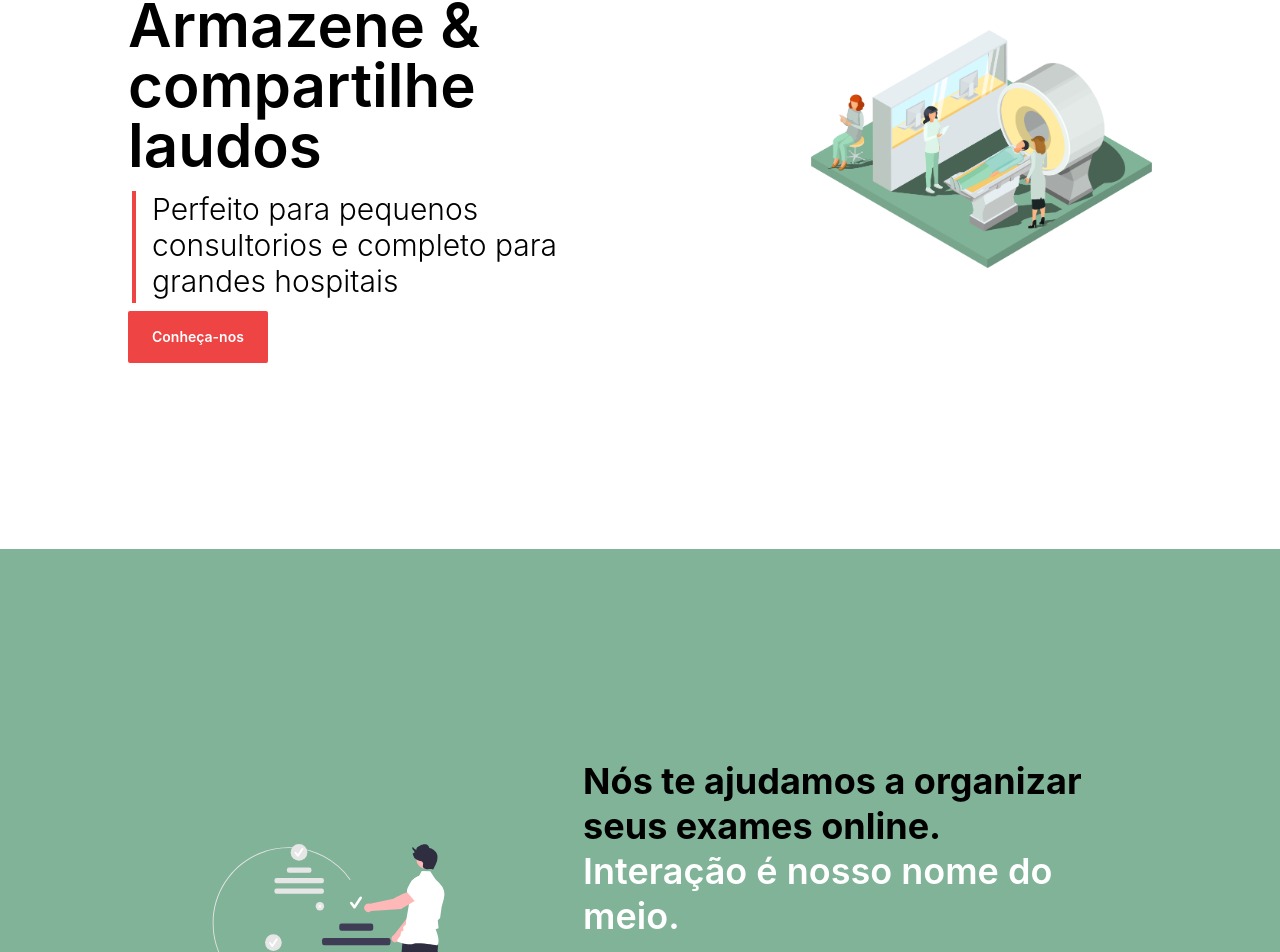
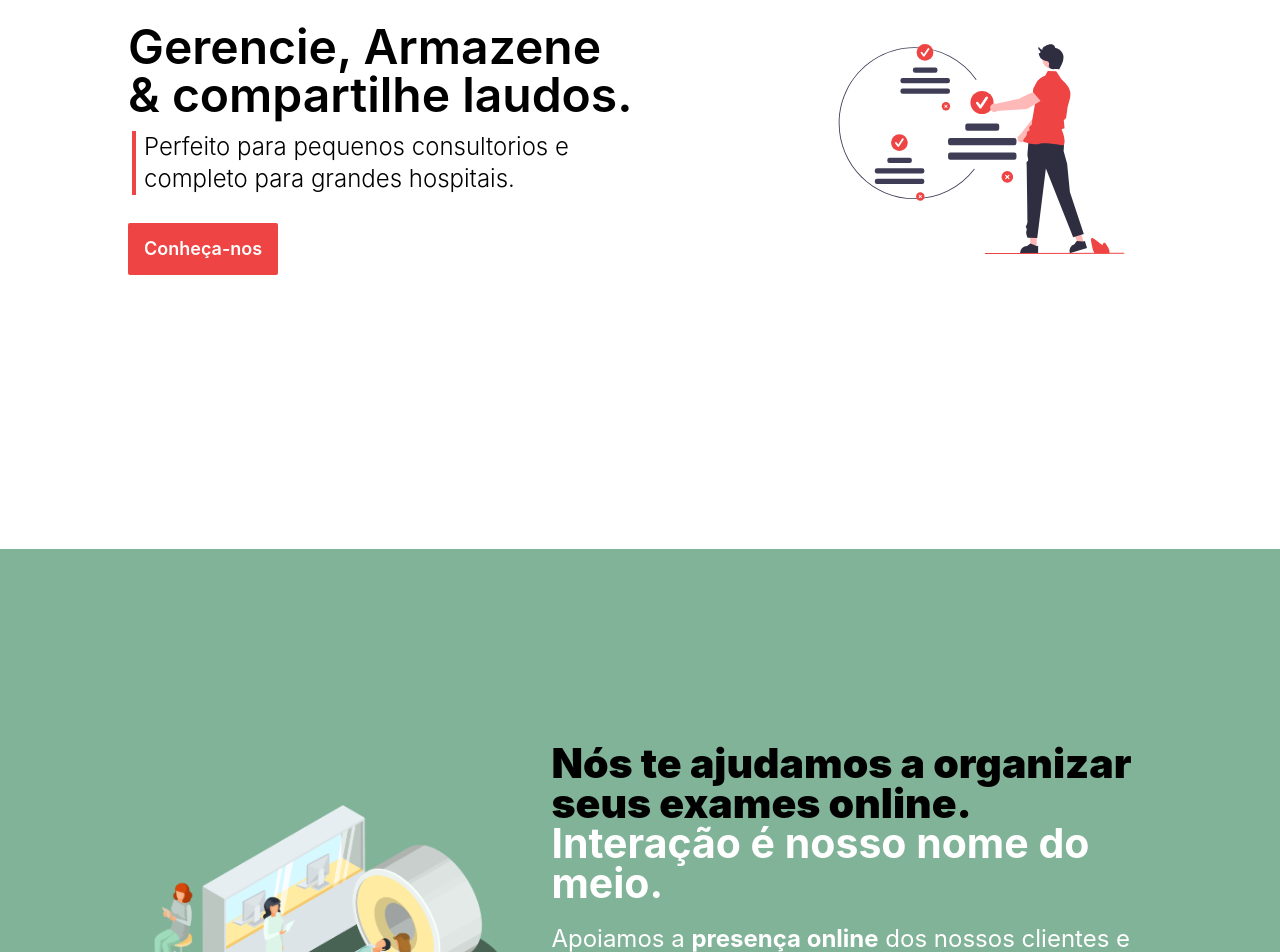
Before and after one commit to Davibarreto11/rotgen, a Next.js app: page / in a window 1280 px wide. Shown: the part 419-1371 px from the top of the page. Built offline with nearby package versions, Linux system fonts and the light colour scheme.

Commit message:
navbar, responsabilities e about components

```diff
--- a/src/components/About/index.tsx
+++ b/src/components/About/index.tsx
@@ -1,12 +1,12 @@
 import Image from "next/image";
-import ImageAbout from "../../assets/ImageAbout.svg";
+import ImageAbout from "../../assets/ImageUpdate.svg";
 
 import Button from "../Button";
 
 const About: React.FC = () => {
   return (
     <div className="w-full flex flex-col justify-evenly items-center md:justify-between md:flex-row">
-      <div className="md:order-last ml-2 w-full sm:w-1/2 lg:w-1/3 lg:ml-0">
+      <div className="md:order-last w-full sm:w-[83.4%] md:w-[33.3%]">
         <Image
           className="object-center w-full"
           src={ImageAbout}
@@ -14,31 +14,29 @@ const About: React.FC = () => {
         />
       </div>
 
-      <div className="sm:w-1/2 flex flex-col space-y-6 sm:space-y-1 xl:space-y-2 3xl:space-y-3 4xl:space-y-5 5xl:space-y-8">
+      <div className="sm:w-5/6 md:w-1/2 flex flex-col space-y-4 sm:space-y-3 md:space-y-2 xl:space-y-3">
         <h1
           className="
-            text-4xl
+            text-2xl
+            sm:text-4xl
             md:text-3xl
-            mb-2
             font-semibold
             lg:text-4xl
-            xl:text-6xl
-            2xl:text-7xl
-            3xl:text-7xl
-            4xl:text-8xl
-            5xl:text-9xl"
+            xl:text-5xl
+            2xl:text-6xl
+            3xl:text-7xl"
         >
-          Gerencie, Armazene & compartilhe laudos
+          Gerencie, Armazene & compartilhe laudos.
         </h1>
-        <div className="sticky before:content-[''] before:absolute before:h-full before:w-1 5xl:before:w-2 before:bg-red-500 before:left-1">
-          <p className="font-light mx-6 mb-1 text-lg md:text-lg lg:text-xl xl:text-3xl 2xl:text-4xl 3xl:text-4xl 4xl:text-5xl 5xl:text-6xl">
+        <div className="sticky before:content-[''] before:absolute before:h-full before:w-1 before:bg-red-500 before:left-1">
+          <p className="font-light mx-3 xl:mx-4 text-base sm:text-xl md:text-lg lg:text-xl xl:text-2xl 2xl:text-3xl 3xl:text-4xl">
             <strong className="font-light">
               Perfeito para pequenos consultorios e completo para grandes
-              hospitais
+              hospitais.
             </strong>
           </p>
         </div>
-        <div className="flex w-auto">
+        <div className="flex ">
           <Button label="Conheça-nos" />
         </div>
       </div>
--- a/src/components/Button/index.tsx
+++ b/src/components/Button/index.tsx
@@ -10,31 +10,35 @@ const Button: React.FC<ButtonProps> = ({ label }) => {
       href="mailto:laryssa.brilhante@hotmail.com"
       className="
       bg-red-500
-      px-12
-      py-5
-      md:px-6
-      md:py-3
-      x:px-10
-      xl:py-4
-      2xl:px-8
+      text-base
+      py-4
+      px-10
+      md:text-sm
+      md:py-2
+      md:px-3
+      md:mt-1
+      lg:text-base
+      lg:py-3
+      lg:px-4
+      lg:mt-3
+      xl:text-lg
+      xl:py-3
+      xl:px-4
+      xl:mt-4
       2xl:py-4
-      3xl:py-5
-      3xl:px-12
-      4xl:py-7
-      5xl:px-16
-      5xl:py-10
-      text-base
-      md:text-sm
+      2xl:px-6
       2xl:text-xl
+      2xl:mt-5
+      3xl:py-4
+      3xl:px-8
       3xl:text-2xl
-      4xl:text-3xl
-      5xl:text-5xl
+      3xl:mt-6
       text-white
       rounded-sm
       font-semibold
       "
     >
-      <h1>{label}</h1>
+      <span>{label}</span>
     </a>
   );
 };
--- a/src/components/NavBar/index.tsx
+++ b/src/components/NavBar/index.tsx
@@ -25,7 +25,7 @@ const NavBar: React.FC = () => {
         xl:py-6
         "
       >
-        <a className="w-24 md:w-32 lg:w-40 2xl:w-48 3xl:w-64" href="/">
+        <a className="w-24 md:w-32 lg:w-40 2xl:w-48 3xl:w-56" href="/">
           <img
             className="object-center"
             src="https://www.rotgen.com/static/media/logo.10756eca02640ea0754e.png"
@@ -64,7 +64,7 @@ const NavBar: React.FC = () => {
           >
             <li>
               <a
-                className="block py-2 hover:text-red-400 md:p-4 lg:text-xl 2xl:text-3xl 3xl:text-3xl 4xl:text-4xl"
+                className="block py-2 hover:text-red-400 md:p-4 lg:text-xl 2xl:text-2xl 3xl:text-3xl"
                 href="#about"
               >
                 Sobre
@@ -72,7 +72,7 @@ const NavBar: React.FC = () => {
             </li>
             <li>
               <a
-                className="block py-2 hover:text-red-400 md:p-4 lg:text-xl 2xl:text-3xl 3xl:text-3xl 4xl:text-4xl"
+                className="block py-2 hover:text-red-400 md:p-4 lg:text-xl 2xl:text-2xl 3xl:text-3xl"
                 href="#responsabilities"
               >
                 O que fazemos
@@ -80,7 +80,7 @@ const NavBar: React.FC = () => {
             </li>
             <li>
               <a
-                className="block py-2 hover:text-red-400 md:p-4 lg:text-xl 2xl:text-3xl 3xl:text-3xl 4xl:text-4xl"
+                className="block py-2 hover:text-red-400 md:p-4 lg:text-xl 2xl:text-2xl 3xl:text-3xl"
                 href="#contacts"
               >
                 Contatos
@@ -88,7 +88,7 @@ const NavBar: React.FC = () => {
             </li>
             <li>
               <a
-                className="block py-2 text-red-500 md:p-4 lg:text-xl 2xl:text-3xl 3xl:text-3xl 4xl:text-4xl"
+                className="block py-2 text-red-500 md:p-4 lg:text-xl 2xl:text-2xl 3xl:text-3xl"
                 href="mailto:gabrielferreira019@gmail.com"
               >
                 Peça um orçamento
--- a/src/components/Responsabilities/index.tsx
+++ b/src/components/Responsabilities/index.tsx
@@ -1,44 +1,48 @@
 import Image from "next/image";
-import ImageUpdate from "../../assets/ImageUpdate.svg";
+import ImageUpdate from "../../assets/ImageAbout.svg";
 
 const Responsabilities: React.FC = () => {
   return (
     <div className="w-full flex flex-col justify-evenly md:flex-row items-center">
-      <div className="sm:w-1/2">
+      <div className="sm:w-[83.4%] md:w-[67%] space-x-3">
         <div
           className="
+              ml-3
               mb-2
-              text-xl
-              sm:text-2xl
+              md:mb-5
+              sm:pt-6
+              text-2xl
+              sm:text-3xl
+              md:text-xl
               font-semibold
-              sm:pt-6
-              md:text-xl
-              lg:text-3xl
-              xl:text-4xl
-              2xl:text-6xl
-              3xl:text-6xl
-              4xl:text-7xl
-              5xl:text-8xl"
+              lg:text-2xl
+              xl:text-[41px]
+              xl:leading-10
+              2xl:text-[42px]
+              2xl:leading-10
+              3xl:text-[52px]
+              3xl:leading-none
+              4xl:leading-normal"
         >
-          <strong className="leading-tight font-bold">
+          <strong className="">
             Nós te ajudamos a organizar seus exames online.
           </strong>
-          <p className="leading-tight text-white">
+          <p className="text-white font-bold">
             Interação é nosso nome do meio.
           </p>
         </div>
         <div
           className="
               text-white
-              text-sm
-              sm:text-base
-              md:text-xs
+              text-base
+              sm:text-lg
+              md:text-sm
               lg:text-base
-              xl:text-xl
-              2xl:text-3xl
+              xl:text-2xl
+              2xl:text-2xl
               3xl:text-3xl
-              5xl:text-6xl
-              pt-5"
+              4xl:text-4xl
+              "
         >
           <span>
             Apoiamos a <strong>presença online</strong> dos nossos clientes e
@@ -50,7 +54,7 @@ const Responsabilities: React.FC = () => {
           </span>
         </div>
       </div>
-      <div className="md:order-first sm:w-1/3">
+      <div className="md:order-first sm:w-[83.4%] lg:w-[45%] 4xl:w-[35%]">
         <Image
           className="object-center w-full"
           src={ImageUpdate}
--- a/tailwind.config.ts
+++ b/tailwind.config.ts
@@ -19,8 +19,7 @@ const config: Config = {
       xl: "1280px",
       "2xl": "1536px",
       "3xl": "1920px",
-      "4xl": "2560px",
-      "5xl": "3840px",
+      "4xl": "2050px",
     },
   },
   plugins: [],
```
Also changed, not shown: src/assets/ImageUpdate.svg.
